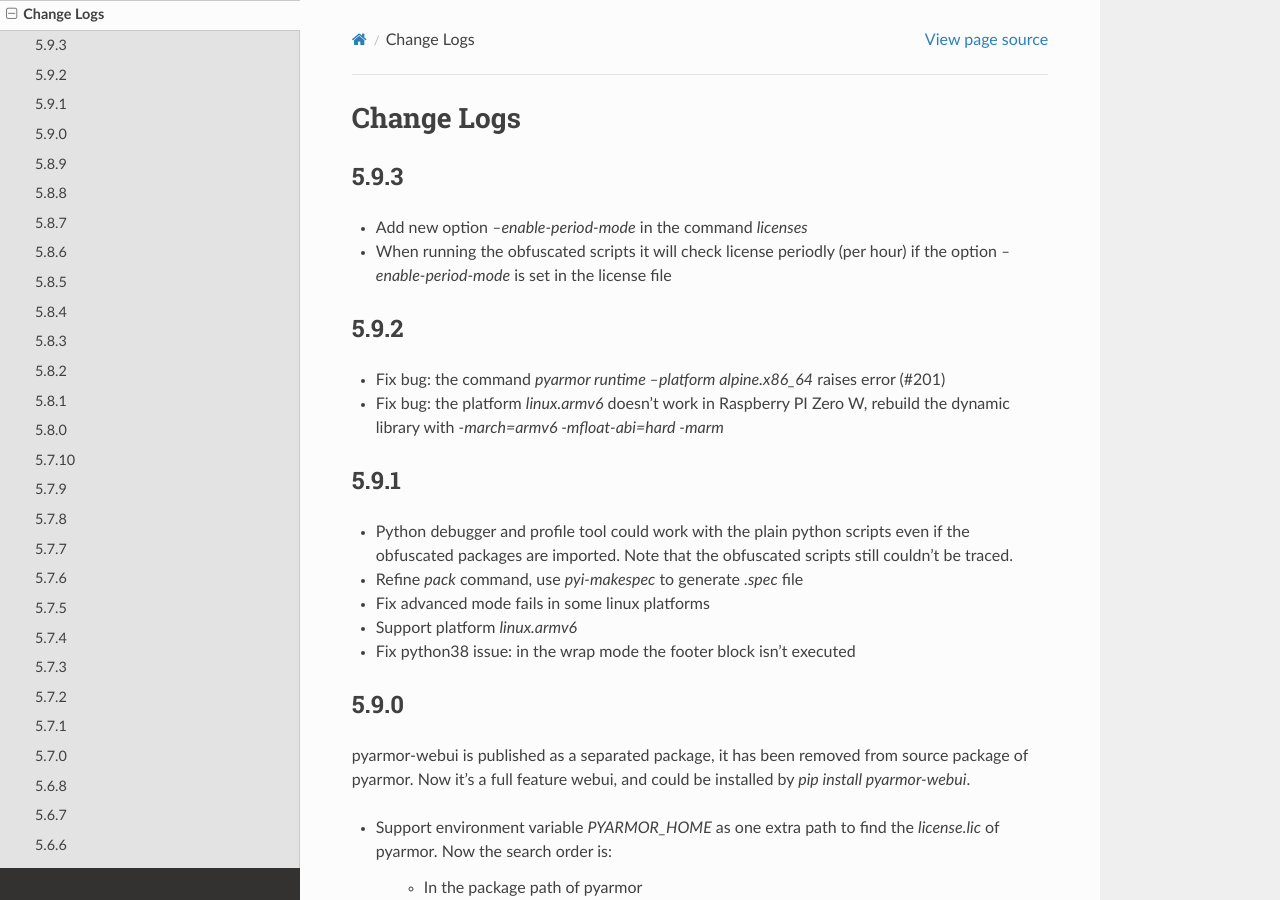
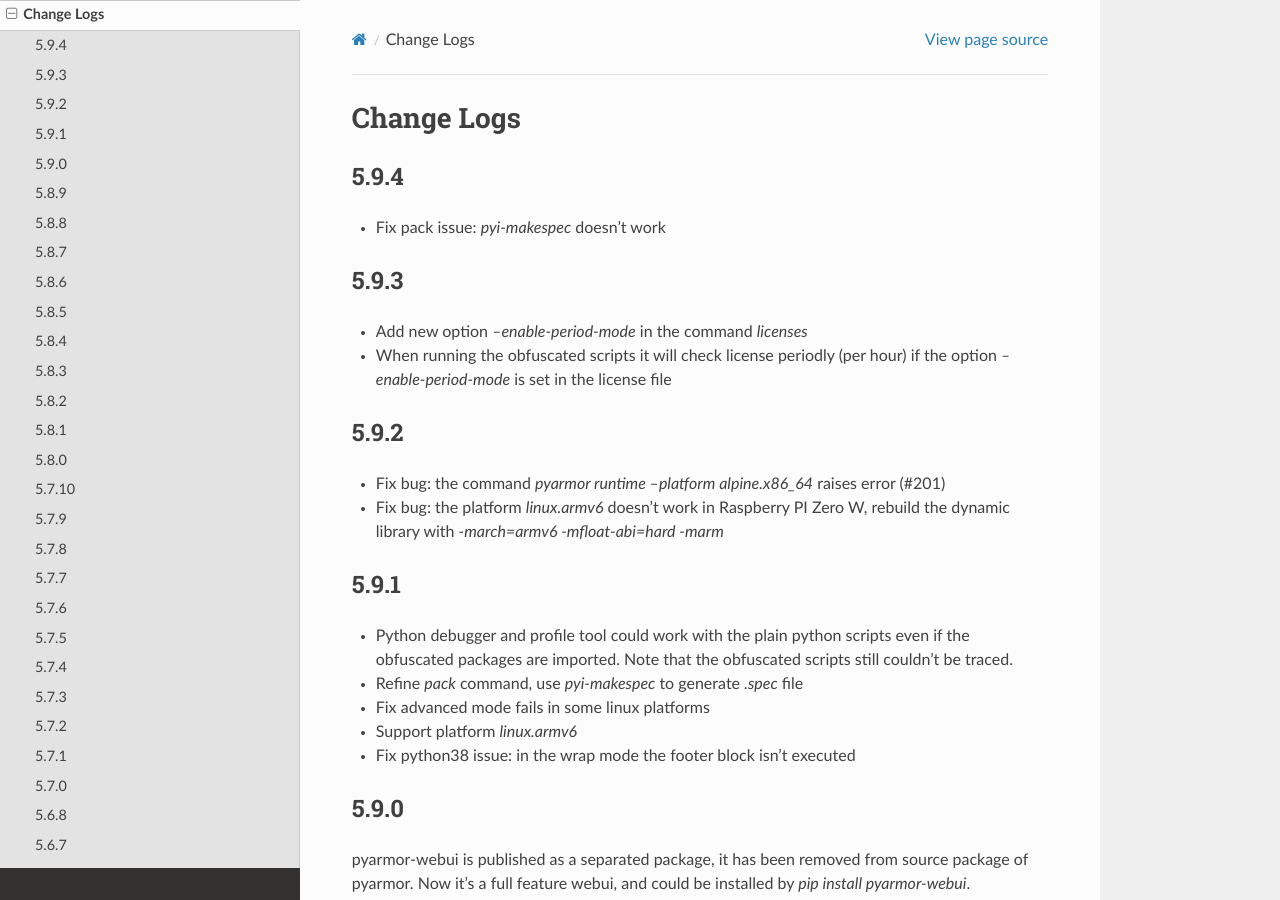
Before and after one commit to dashingsoft/pyarmor, a Sphinx documentation site: the page built from docs/change-logs.rst, in a window 1280 px wide and 900 px high. Built offline with Sphinx 7.4.7 and the Read the Docs theme 2.0.0, drawn with Linux system fonts in a browser that asks for light colours.

Commit message:
Add change log

```diff
--- a/docs/change-logs.rst
+++ b/docs/change-logs.rst
@@ -2,6 +2,10 @@
 
 Change Logs
 ===========
+
+5.9.4
+-----
+* Fix pack issue: `pyi-makespec` doesn't work
 
 5.9.3
 -----
```
